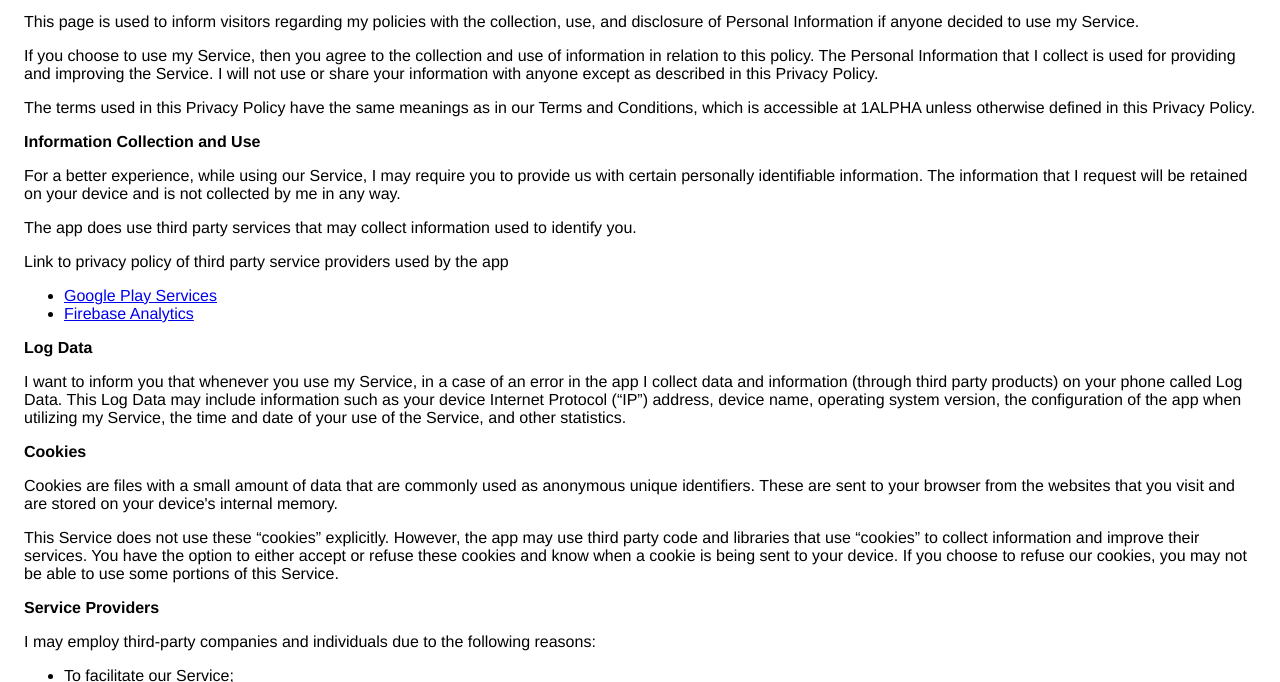
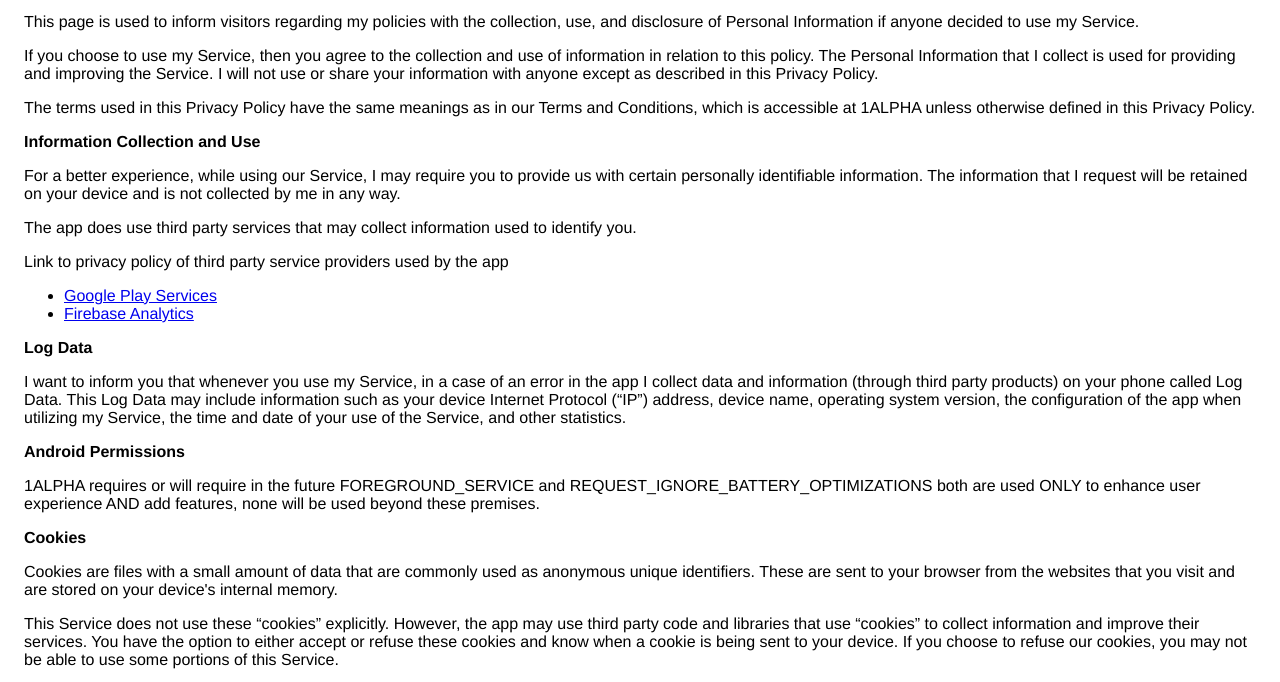
Before and after one commit to btmask/btmask.github.io, a plain HTML site: page index.html in a window 1280 px wide. Shown: the part 113-795 px from the top of the page. Drawn offline with Linux system fonts and the light colour scheme.

Commit message:
update with user permission

```diff
--- a/index.html
+++ b/index.html
@@ -52,6 +52,8 @@
                     version, the configuration of the app when utilizing
                     my Service, the time and date of your use of the
                     Service, and other statistics.
+				  </p> <p><strong>Android Permissions</strong></p> <p>
+					1ALPHA requires or will require in the future FOREGROUND_SERVICE and REQUEST_IGNORE_BATTERY_OPTIMIZATIONS both are used ONLY to enhance user experience AND add features, none will be used beyond these premises.
                   </p> <p><strong>Cookies</strong></p> <p>
                     Cookies are files with a small amount of data that are
                     commonly used as anonymous unique identifiers. These are
```
